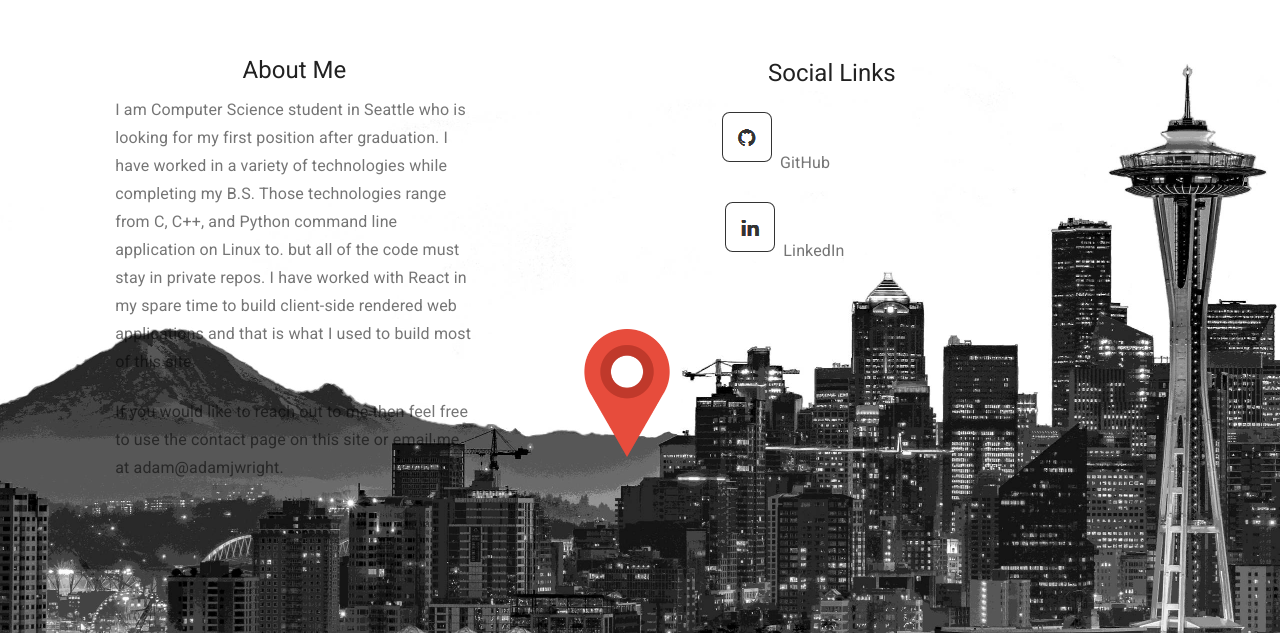
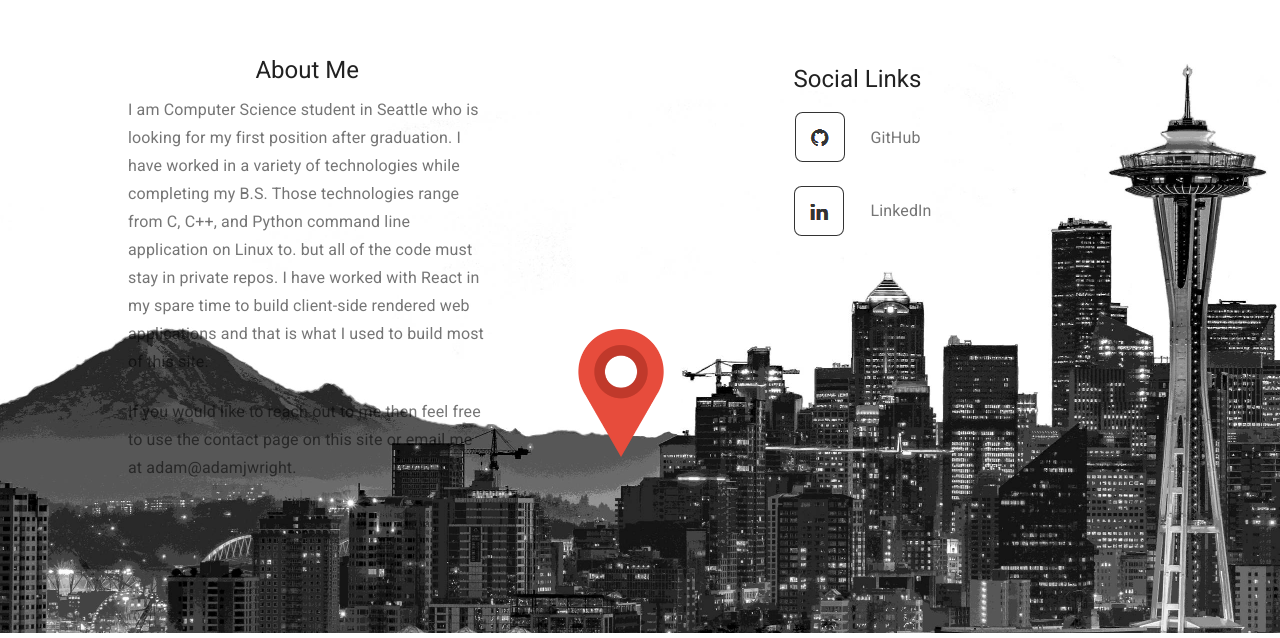
Before and after one commit to adam4321/react_portfolio, a React (Create React App) app: page / in a window 1280 px wide. Shown: the part 1751-2389 px from the top of the page. Built offline with nearby package versions, Linux system fonts and the light colour scheme.

Commit message:
New lowest 3rd layout

```diff
--- a/src/App.css
+++ b/src/App.css
@@ -231,24 +231,39 @@ a:hover {
 
 /* Social link icons ------------------------------------------------------- */
 
-
 #about-text {
     position: absolute;
 }
 
 #social {
-    margin-top: 2vw;
+    margin-top: 2.5vw;
     position: absolute;
 }
 
+#social-block {
+    float: left;
+}
+
+#github-img {
+    margin-left: -6vw;
+    margin-top: 3px;
+}
+
 #github {
+    position: absolute;
+    margin-top: -48px;
+    margin-left: 6vw;
+}
 
-    margin-top: .75vw;
-    margin-left: -4vw;
+#linkedin-img {
+    margin-left: -5.9vw;
+    margin-top: 10px;
 }
 
 #linkedin {
-    margin-left: -3.5vw;
+    position: absolute;
+    margin-top: -48px;
+    margin-left: 6vw;
 }
 
 
@@ -284,6 +299,6 @@ a:hover {
 }
 
 #red-pin {
-    left: 44%;
+    left: 43.5%;
     position: absolute;
 }
--- a/src/App.js
+++ b/src/App.js
@@ -396,20 +396,20 @@ function Album(props) {
                     {/* Social Links -------------------------------------- */}
 
                     <div id="social">
-                        <Typography variant="h5" align="center" id="me" gutterBottom> Social Links </Typography>
-                        <div>
+                        <Typography variant="h5" align="center" id="social-title" gutterBottom> Social Links </Typography>
                         <a href="https://github.com/adam4321">
-                                <Typography variant="subtitle1" align="left" color="textSecondary" component="p">
-                                    <img id="github" src={github} alt="github icon"/> GitHub
+                            <img id="github-img" src={github} alt="github icon"/>
+                            <Typography id="github" variant="subtitle1" color="textSecondary" component="p">
+                                GitHub
                             </Typography>
                         </a>
                         <br />
                         <a href="https://www.linkedin.com/in/adamjw321/">
-                                <Typography variant="subtitle1" align="left" color="textSecondary" component="p">
-                                    <img id="linkedin" src={linkedin} alt="linkedin icon"/> LinkedIn
+                            <img id="linkedin-img" src={linkedin} alt="linkedin icon"/>
+                            <Typography id="linkedin" variant="subtitle1" color="textSecondary" component="p">
+                                LinkedIn
                             </Typography>
                         </a>
-                        </div>
                     </div>
 
 
--- a/src/mediaQuery.css
+++ b/src/mediaQuery.css
@@ -227,12 +227,12 @@
 
     #about-text {
         top: 0vw;
-        left: 9%;
+        left: 10%;
         width: 28vw;
     }
 
     #social {
-        left: 60%;
+        left: 62%;
         top: -4%;
     }
 
```
Lines whose indentation alone changed are shown as unchanged.
